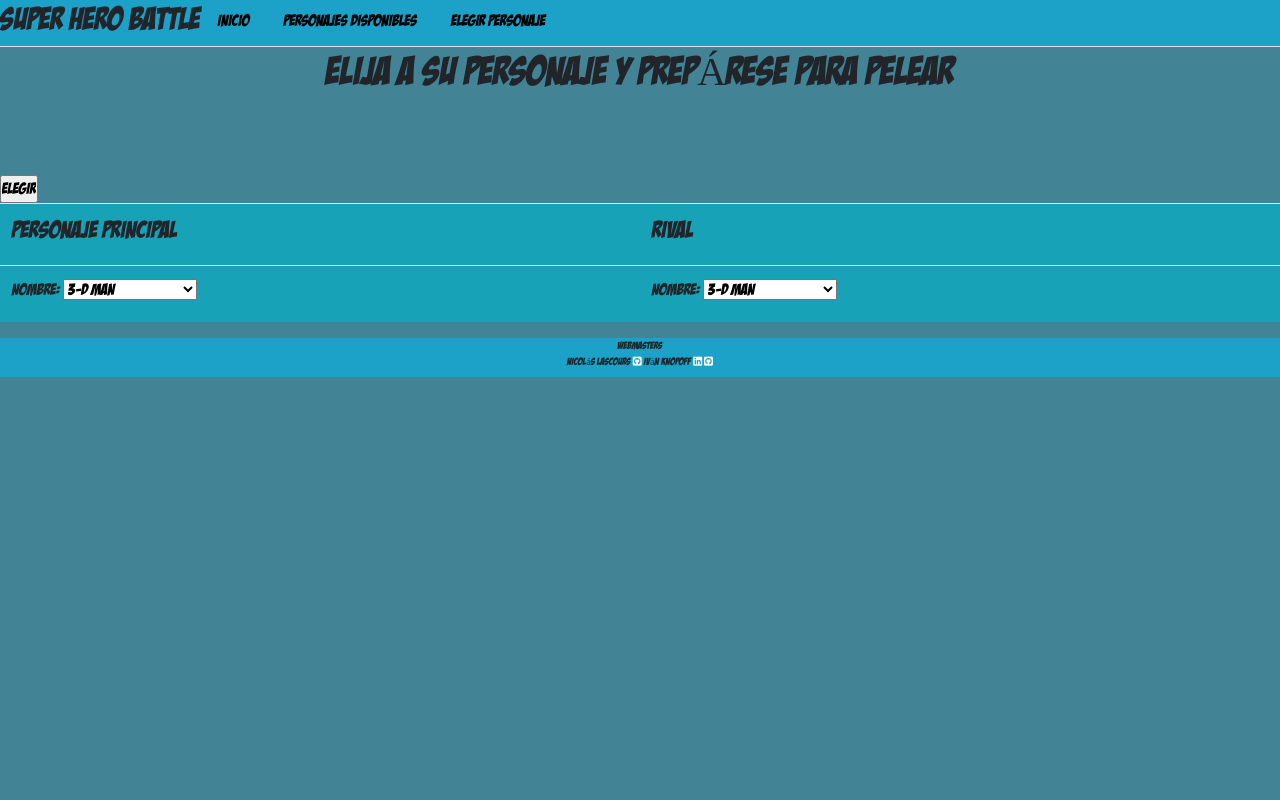
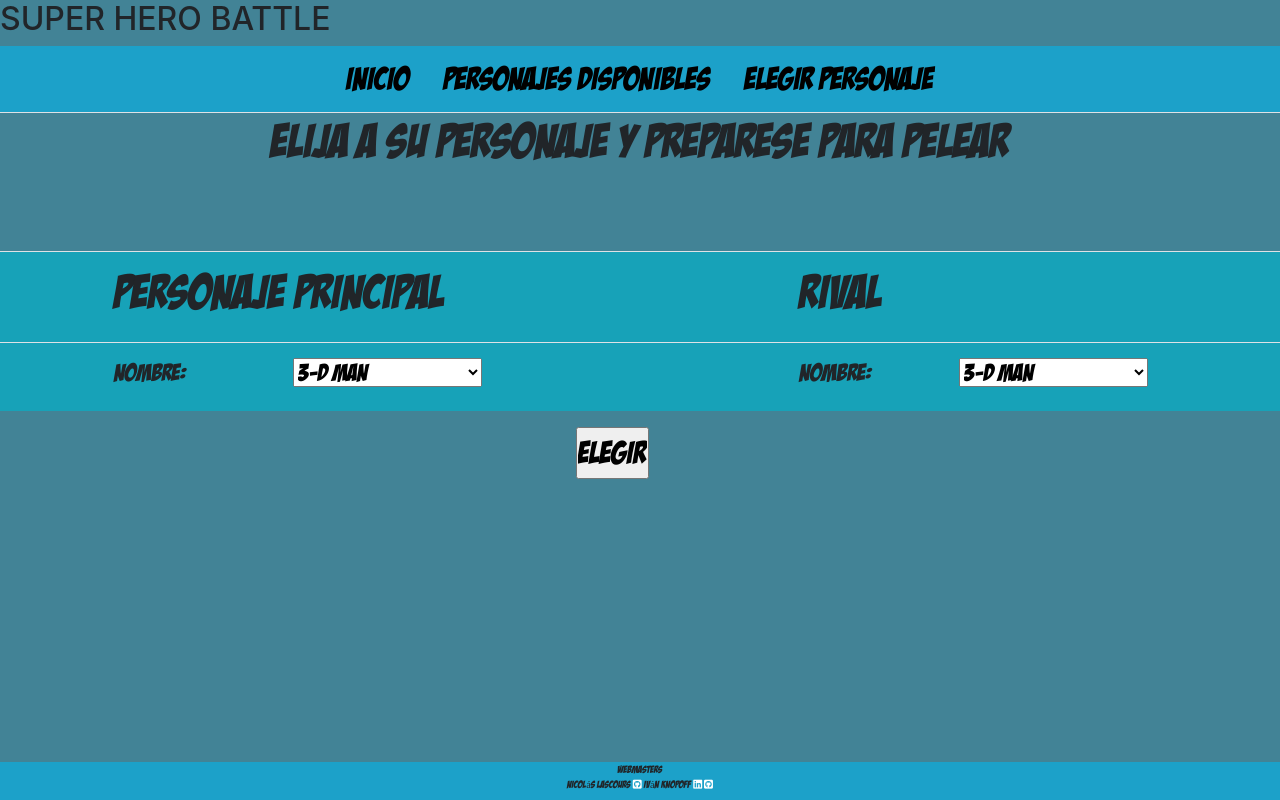
Before and after one commit to Ivanknop/superHeroBattle, a Flask app: page /choose_character in a window 1280 px wide. Run offline with Flask 2, Linux system fonts and the light colour scheme; data comes from the database, SQL or seed files in the repository; some libraries are stand-ins or nearby versions.

Commit message:
detalles estéticos finales

```diff
--- a/api/app.py
+++ b/api/app.py
@@ -56,7 +56,7 @@ def choose_character():
 @app.route("/select",methods=['GET'])
 def select():
     name_character = request.args.get("heroe")
-    name_oponent = request.args.get("rival")
+    name_opponent = request.args.get("rival")
     try:
         limit_str = str(request.args.get('limit'))
         offset_str = str(request.args.get('offset'))
@@ -68,16 +68,16 @@ def select():
             offset = int(offset_str)
         # Obtener el reporte
         hero_db = handler_db.find_hero(name_character,limit=0, offset=0)
-        oponent_db = handler_db.find_hero(name_oponent,limit=0, offset=0)
+        opponent_db = handler_db.find_hero(name_opponent,limit=0, offset=0)
         a_hero = convert_Hero_from_db(hero_db)
-        a_oponent = convert_Hero_from_db(oponent_db)
-        confrontation = Figth(a_hero,a_oponent)
+        opponent = convert_Hero_from_db(opponent_db)
+        confrontation = Figth(a_hero,opponent)
         battle = confrontation.figth()
         data = []
         data.append(hero_db)
         data.append(confrontation.show())
         data.append(battle)
-
+        data.append(opponent_db)
         return render_template ('figth.html',hero=data)
 
     except:
--- a/api/figth.py
+++ b/api/figth.py
@@ -31,7 +31,6 @@ class Figth():
     def figth(self): #las peleas son a muerte o por rounds (?)
         hit_list=[]
         hero_hit, hero_defender = self.who_hit()
-        hit_list.append(f'Golpeó {hero_hit.get_name()}')
         while hero_defender.is_alive():
             if hero_hit.get_characteristics()['total']*random.randrange(1,9) > hero_defender.get_characteristics()['total']*random.randrange(1,9):
                 damage = hero_hit.give_hit()
--- a/api/hero.py
+++ b/api/hero.py
@@ -31,9 +31,9 @@ class Hero:
          return str(self.characteristics)
 
     def bloq_text(self):
-        frases = [f'{self.get_name()} no pudo dar el golpe',f'{self.get_name()} erró',f'{self.get_name()} no fue suficientemente veloz',f'Han esquivado a {self.get_name()}']
+        frases = [f'{self.get_name()} no pudo dar el golpe',f'{self.get_name()} erro',f'{self.get_name()} no fue suficientemente veloz',f'Han esquivado a {self.get_name()}']
         return frases[random.randrange(0,len(frases))]
 
     def hit_text (self, golpe):
-       frases = [f'{self.get_name()} produce un daño igual a {golpe}',f'{self.get_name()} pega fuerte y quita {golpe} de vida',f'El ataque de {self.get_name()} produce {golpe} en su rival',f'Ataque exitoso de {self.get_name()} produciendo un daño de {golpe}']
+       frases = [f'{self.get_name()} produce una herida de {golpe} de vida',f'{self.get_name()} pega fuerte y quita {golpe} de vida',f'El ataque de {self.get_name()} produce {golpe} en su rival',f'Ataque exitoso de {self.get_name()} produciendo un quitando {golpe} de vida']
        return frases[random.randrange(0,len(frases))]
--- a/api/static/estilo.css
+++ /dev/null
@@ -1,25 +0,0 @@
-@font-face {
-    font-family:'BADABOOM';
-    src: url('../static/BADABB__.TTF');
-}
-*{margin: 0;padding: 0;font-family: 'BADABOOM';}
-.table th{font-size: 1.5em;}
-.logo{margin-left: 35%;}
-.nav-local {background-color: #1CA1C9;}
-h1{text-align: center;
-font-family: 'BADABOOM';}
-body {background-color: #428396;}
-
-/*.local-form{margin-left: 40%;}
-.local-form label {font-size: 2em;}
-.local-form input {height: 2em;width: 15em;}
-.button-chose-character {margin-left: 10%}
-*/
-footer{
-    bottom: 0%;
-    width: 100%;
-    height: 3vw;
-    justify-content: center;
-}
-footer p, .icon{font-size: 0.8vw; text-align: center;-webkit-text-stroke: black; }
-footer .icon{color: white}
--- /dev/null
+++ b/api/static/style.css
@@ -0,0 +1,36 @@
+@font-face {
+    font-family:'BADABOOM';
+    src: url('../static/BADABB__.TTF');
+}
+*{margin: 0;padding: 0;font-family: 'BADABOOM';}
+
+.h1{font-size: 3em; text-align: center;font-family: 'BADABOOM';}
+body {background-color: #428396;}
+
+
+.table th {font-size: 2em;}
+.table td {font-size: 1.5em;}
+.h2-hero {margin-left: 15%;font-size: 1.5em;}
+h3 {margin-left: 15%;font-size: 2em;font-family: 'BADABOOM';}
+.figth {margin-bottom: 1.5%;}
+
+/*Nav Bar and index style*/
+.logo{margin-left: 35%;margin-top: 10%;}
+.nav-local {background-color: #1CA1C9;justify-content: center;}
+.nav-link{color: black;font-size: 2em;}
+
+.select_hero{margin-left: 15%;}
+.button-chose-character{font-size: 2em;margin-left: 45%;}
+
+
+
+
+footer{
+    position: fixed;
+    bottom: 0;
+    width: 100%;
+    height: 3vw;
+    justify-content: center;
+}
+footer p, .icon{font-size: 0.8vw; text-align: center;-webkit-text-stroke: black; }
+footer .icon{color: white}
--- a/api/templates/choose_character.html
+++ b/api/templates/choose_character.html
@@ -1,22 +1,22 @@
 {% include 'header.html' %}
 
-    <H1>ELIJA A SU PERSONAJE Y PREPÁRESE PARA PELEAR</H1>
+    <H1 class="h1">ELIJA A SU PERSONAJE Y PREPARESE PARA PELEAR</H1>
     <br><br><br>
     <div class="local-form">
     <form  method="GET" action="/select">
     <table class="table bg-info">
         <tr>
             <th>
-                <h4>PERSONAJE PRINCIPAL</h4>
+                <h2 class="h2-hero">PERSONAJE PRINCIPAL</h4>
             </th>
             <th>
-                <h4>RIVAL</h4>
+                <h2 class="h2-hero">RIVAL</h4>
             </th>
         </tr>
         <tr>
             <td>
-                <label for="heroe">Nombre:</label>
-                <select name="heroe" id="heroe">
+                <label class="select_hero" for="heroe">Nombre:</label>
+                <select class="select_hero" name="heroe" id="heroe">
                     {% for hero in hero_db %}
                         <option value="{{hero.get_name()}}">{{hero.get_name()}}
                     {% endfor %}
@@ -24,8 +24,8 @@
                 <br>
             </td>
             <TD>
-                <label for="rival">Nombre:</label>
-                <select name="rival" id="rival">
+                <label class="select_hero" for="rival">Nombre:</label>
+                <select class="select_hero" name="rival" id="rival">
                     {% for rival in hero_db %}
                         <option value="{{rival.get_name()}}">{{rival.get_name()}}
                     {% endfor %}
@@ -33,8 +33,9 @@
                 <br>
             </TD>
         </tr>
-        <input class="button-chose-character" type="submit" value="ELEGIR">
+
     </table>
+    <input class="button-chose-character" type="submit" value="ELEGIR">
     </form>
 </div>
 {% include 'footer.html' %}
--- a/api/templates/header.html
+++ b/api/templates/header.html
@@ -6,18 +6,13 @@
     <meta name="viewport" content="width=device-width, initial-scale=1.0">
     <script src="https://kit.fontawesome.com/b27b674285.js" crossorigin="anonymous"></script>
     <link rel="stylesheet" href="https://maxcdn.bootstrapcdn.com/bootstrap/4.0.0/css/bootstrap.min.css">
-    <link rel="stylesheet" href="{{url_for('static', filename='estilo.css')}}" type="text/css">
-    <style>
-        /* Modify text color */
-        .nav-link{
-            color: black;
-        }
-    </style>
+    <link rel="stylesheet" href="{{url_for('static', filename='style.css')}}" type="text/css">
     <title>SUPER HERO BATTLE</title>
 </head>
 <body>
+    <h2>SUPER HERO BATTLE</h2>
     <nav class="nav nav-tabs navbar-expand-lg navbar-dark nav-local"> <!--fixed-top deja la barra flotante-->
-        <h2>SUPER HERO BATTLE</h2>
+
         <li >
             <a class="nav-link " href="{{url_for('index')}}";">Inicio </a>
         </li>
--- a/api/templates/index.html
+++ b/api/templates/index.html
@@ -1,5 +1,5 @@
 {% include 'header.html' %}
 
-<a href="{{url_for('characters')}}"><img class="logo"src="{{url_for('static',filename='logo.png')}}" alt="">    </a>
+<a href="{{url_for('choose_character')}}"><img class="logo"src="{{url_for('static',filename='logo.png')}}" alt="">    </a>
 
 {% include 'footer.html' %}
--- a/api/templates/table.html
+++ b/api/templates/table.html
@@ -1,6 +1,6 @@
 {% include 'header.html' %}
 
-<h1>TABLA DE PERSONAJES</h1>
+<h1 class="h1">TABLA DE PERSONAJES</h1>
 
     <table class="table bg-info">
         <thead cellpadding="1.0" cellspacing="1.0">
```
Also changed, not shown: api/templates/figth.html (+38 -11 lines).
